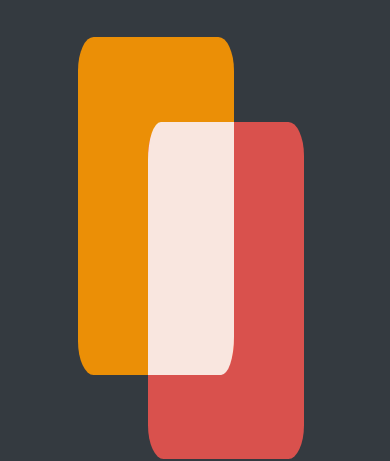
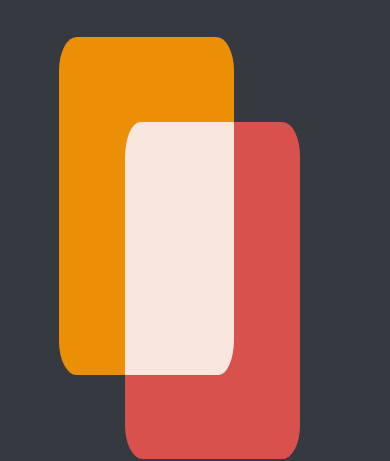
Before and after one commit to simone188535/portfolio, a React (Create React App) app: page / in a window 390 px wide. Shown: the part 1060-1521 px from the top of the page. Built offline with nearby package versions, Linux system fonts and the light colour scheme.

Commit message:
styling edits for scaling

```diff
--- a/src/scss/App.scss
+++ b/src/scss/App.scss
@@ -107,6 +107,72 @@ html, body {
         // background:$off-white;
         // background: $soft-black;
         background: $pale-peach;
+
+    }
+    .sub-section-header{
+        opacity: 0;
+        margin: 5% auto;
+    }
+    .all-cards{
+        // display: flex;
+        .card{
+            opacity: 0;
+            // max-width: 150px;
+            // margin: 2%;
+            font-weight: 500;
+            border:none;
+            .card-text {
+                font-size: 1.5em;
+                color: $soft-black;
+                // text-shadow:  4px 4px 0px rgba(0,0,0,0.25);
+            }
+        }
+    }
+    footer{
+        background: $black;
+        color: $white;
+    }
+    .home{
+        .jumbo-head{
+            .headline-thin{
+                font-size: 2rem;
+            }
+            .headline-med{
+                font-size: 4rem;
+            }
+            .header-img{
+                height: 350px;
+            }
+            .header-text-container{
+                top:35%;
+                left: 8%;
+                opacity: 0;
+                width: 85%;
+            }
+            // background: url("../pablo-gentile-3MYvgsH1uK0-unsplash.jpg") center;
+            // background-size: cover;
+        }
+
+        .bg-white{
+            background: $white;
+        }
+        .bg-gold{
+            background: $gold;
+        }
+        .bg-pink{
+            background: #e67b77;
+            // background: $orange;
+        }
+        .bg-orange-red{
+            // background: rgb(248,248,248);
+            background: $red-orange;
+            // background:$soft-black;
+        }
+        .bg-pale-peach{
+            // background: rgb(248,248,248);
+            // background: $red-orange;
+            background: $pale-peach;
+        }
         #circle-to-bg{
             top: 60%;
             left: 50%;
@@ -154,70 +220,6 @@ html, body {
             left: 38%;
             z-index: 2;
             border-radius:10%;
-        }
-
-    }
-    .sub-section-header{
-        opacity: 0;
-        margin: 5% auto;
-    }
-    .all-cards{
-        // display: flex;
-        .card{
-            opacity: 0;
-            // max-width: 150px;
-            // margin: 2%;
-            font-weight: 500;
-            border:none;
-            .card-text {
-                font-size: 1.5em;
-                color: $soft-black;
-                // text-shadow:  4px 4px 0px rgba(0,0,0,0.25);
-            }
-        }
-    }
-    footer{
-        background: $black;
-        color: $white;
-    }
-    .home{
-        .jumbo-head{
-            .headline-thin{
-                font-size: 2rem;
-            }
-            .headline-med{
-                font-size: 4rem;
-            }
-            .header-img{
-                height: 350px;
-            }
-            .header-text-container{
-                top:35%;
-                left: 8%;
-                opacity: 0;
-            }
-            // background: url("../pablo-gentile-3MYvgsH1uK0-unsplash.jpg") center;
-            // background-size: cover;
-        }
-        .bg-white{
-            background: $white;
-        }
-        .bg-gold{
-            background: $gold;
-        }
-        .bg-pink{
-            background: #e67b77;
-            // background: $orange;
-        }
-        .bg-orange-red{
-            // background: rgb(248,248,248);
-            background: $red-orange;
-            // background:$soft-black;
-        }
-        .bg-pale-peach{
-            // background: rgb(248,248,248);
-            // background: $red-orange;
-            background: $pale-peach;
         }
         .section-second{
             // height: 700px;
@@ -302,3 +304,80 @@ html, body {
 
 
     }
+    /* Large Devices, Wide Screens */
+    @media only screen and (max-width : 1200px) {
+    //     .full-page{
+    //     .home{
+    //         .header-box{
+    //             width: 55%;
+    //         }
+    //         #light-header-box{
+    //             left: 15%;
+    //         }
+    //         #mid-header-box{
+    //             left: 32%;
+    //             width: 38%;
+    //             border-radius: 14% 0px 14% 0px;
+    //         }
+
+    //         #dark-header-box{
+    //             left: 32%;
+    //         }
+    //     }
+    // }
+    }
+
+    /* Medium Devices, Desktops */
+    @media only screen and (max-width : 992px) {
+
+        .full-page{
+            .home{
+                .header-box{
+                    width: 50%;
+                }
+                #light-header-box{
+                    left: 15%;
+                }
+                #mid-header-box{
+                    left: 32%;
+                    width: 33%;
+                    border-radius: 14% 0px 14% 0px;
+                }
+
+                #dark-header-box{
+                    left: 32%;
+                }
+            }
+        }
+    }
+
+    /* Small Devices, Tablets */
+    @media only screen and (max-width : 768px) {
+        .full-page{
+            .home{
+                .header-box{
+                    width: 45%;
+                }
+                #light-header-box{
+                    left: 15%;
+                }
+                #mid-header-box{
+                    width: 28%;
+                }
+
+                #dark-header-box{
+                    // left: 32%;
+                }
+            }
+        }
+    }
+
+    /* Extra Small Devices, Phones */
+    @media only screen and (max-width : 480px) {
+
+    }
+
+    /* Custom, iPhone Retina */
+    @media only screen and (max-width : 320px) {
+
+    }
```
